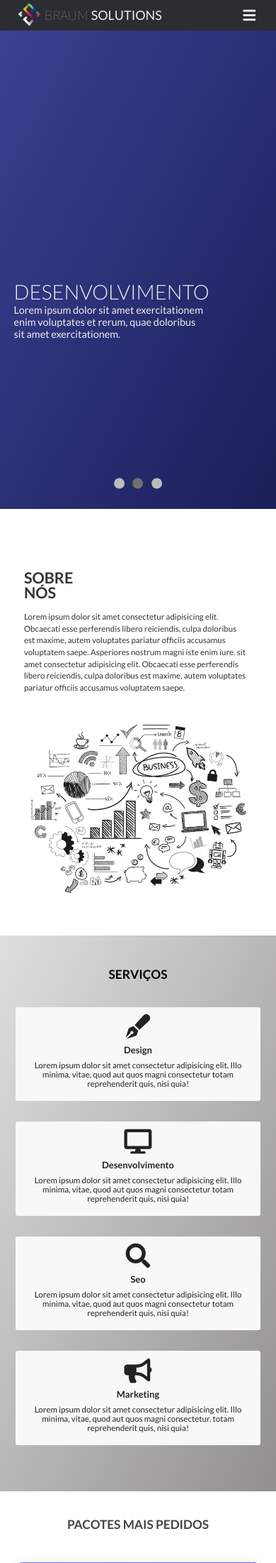
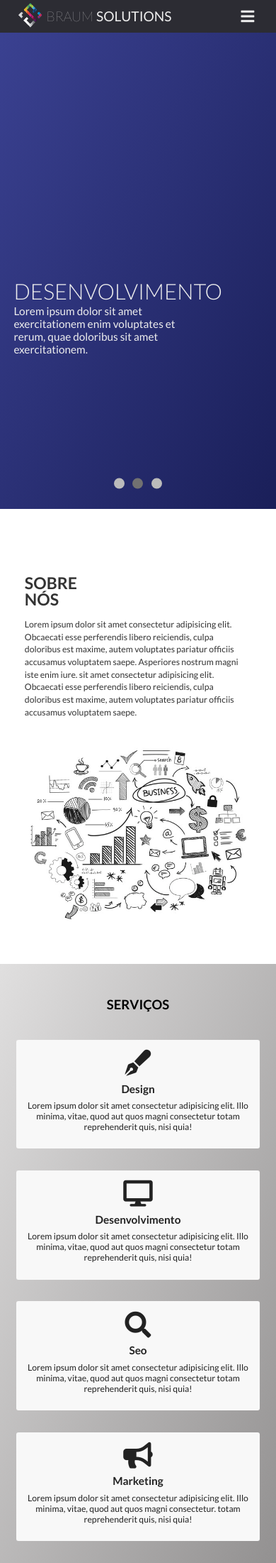
Before and after one commit to Jhessiny/jhessiny.github.io, a PHP site: page /websitebs/index.html in a window 390 px wide. Shown: the top 2202 px of the page at 71% size. Run offline with PHP 8.4, Linux system fonts and the light colour scheme; some libraries are stand-ins or nearby versions.

Commit message:
site braum

```diff
--- a/websitebs/css/estilos.css
+++ b/websitebs/css/estilos.css
@@ -225,14 +225,14 @@ body {
 
 .servicos__card {
   background-color: rgb(248, 248, 248);
-  padding: 1.5rem;
+  padding: 2rem 1.5rem;
   color: #222;
   border-radius: 3px;
   max-height: 40rem;
 }
 
 .servicos__card h3{
-    font-size: 1.8rem;
+    font-size: 2rem;
 }
 
 .pacotes{
@@ -523,10 +523,9 @@ body {
     }
 }
 
-
 @media (max-width: 31.25rem) {
   html{
-    font-size: 45%;
+    font-size: 48%;
 }
   .footer__nav{
     float: none;
```
